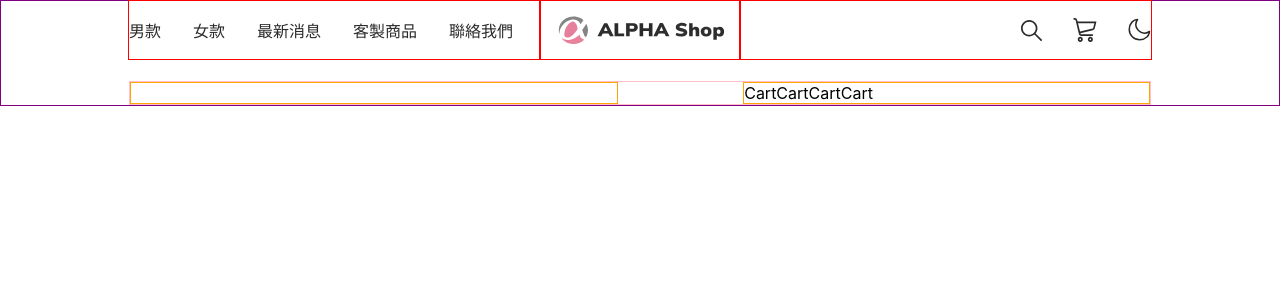
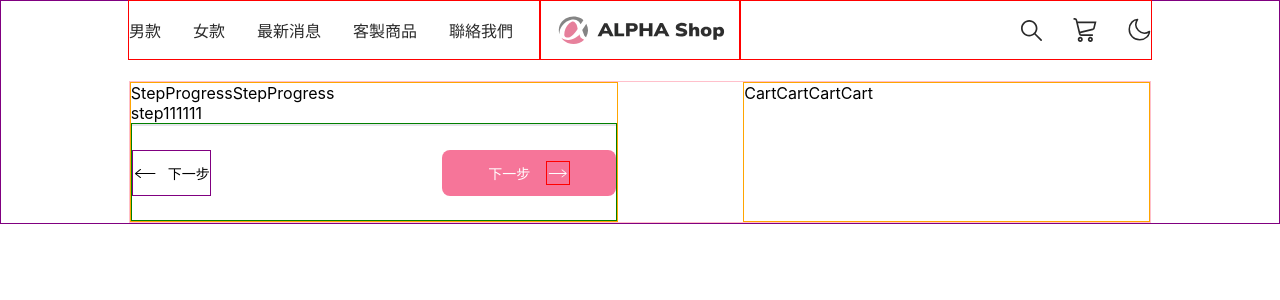
Before and after one commit to Lan956616/ALPHA-Shop-IV, a React (Create React App) app: page / in a window 1280 px wide. Shown: the top 300 px of the page. Built offline with nearby package versions, Linux system fonts and the light colour scheme.

Commit message:
complete main-pay-progresscontrol

```diff
--- a/src/components/main/pay/pay.js
+++ b/src/components/main/pay/pay.js
@@ -1,8 +1,14 @@
 import styles from './pay.module.css'
+import StepProgress from './stepprogress/stepprogress'
+import Step1 from './step1/step1'
+import ProgressControl from './progresscontrol/progresscontrol'
+
 export default function Pay() {
   return(
     <div className={styles.mainPay}>
-
+      <StepProgress/>
+      <Step1/>
+      <ProgressControl/>
     </div>
   )
 }
--- /dev/null
+++ b/src/components/main/pay/progresscontrol/progresscontrol.js
@@ -0,0 +1,29 @@
+import rightArrow from './rightarrow.svg'
+import leftArrow from './leftarrow.svg'
+import styles from './progresscontrol.module.css'
+
+function Button({content, arrowsrc}) {
+
+  return(
+    <div className={styles.button}>
+      <p className={styles.buttonContent}>{content}</p>
+      <img src={arrowsrc} className={styles.buttonImg}/>
+    </div>
+  )
+}
+
+export default function ProgressControl() {
+  return(
+    <div className={styles.progresscontrol}>
+      <div className={styles.hr}></div>
+      <div className={styles.buttonArea}>
+        <div className={styles.stepBack}>
+          <img src={leftArrow} className={styles.stepBackArrow}/>
+          <p className={styles.stepBackContent}>下一步</p>
+        </div>
+        <Button content='下一步' arrowsrc={rightArrow}/>
+      </div>
+
+    </div>
+  )
+}
--- /dev/null
+++ b/src/components/main/pay/progresscontrol/progresscontrol.module.css
@@ -0,0 +1,61 @@
+.progresscontrol {
+  width: 100%;
+  border: 1px solid green;
+}
+
+.hr {
+  width: 100%;
+  height: 2px;
+  background-color: #E6E6EB;
+  margin-bottom: 1.5rem;
+}
+
+.buttonArea {
+  width: 100%;
+  margin-bottom: 1.5rem;
+  display: flex;
+  justify-content: space-between;
+}
+
+.button {
+  width: 174px;
+  height: 46px;
+  border-radius: 8px;
+  background-color: #F67599;
+
+  display: flex;
+  justify-content: center;
+  align-items: center;
+}
+
+.buttonContent {
+  font-size: 14px;
+  color: #FFFFFF;;
+}
+
+.buttonImg {
+  margin-left: 1rem;
+  width: 24px;
+  height: 24px;
+
+  border:1px solid red;
+}
+
+
+.stepBack {
+  display: flex;
+  align-items: center;
+
+  border: 1px solid purple;
+}
+
+.stepBackArrow {
+  width: 24px;
+  height: 24px;
+}
+
+.stepBackContent {
+  font-size: 14px;
+  font-weight: 400;
+  margin-left: 11px;
+}
--- /dev/null
+++ b/src/components/main/pay/step1/step1.js
@@ -0,0 +1,5 @@
+export default function Step1 () {
+  return(
+    <div>step111111</div>
+  )
+}
--- /dev/null
+++ b/src/components/main/pay/stepprogress/stepprogress.js
@@ -0,0 +1,7 @@
+export default function StepProgress () {
+  return(
+    <div>
+      StepProgressStepProgress
+    </div>
+  )
+}
```
Also changed, not shown: src/components/main/pay/progresscontrol/leftarrow.svg (added), src/components/main/pay/progresscontrol/rightarrow.svg (added), src/components/main/pay/step1/step1.module.css (added), src/components/main/pay/stepprogress/stepprogress.module.css (added).
